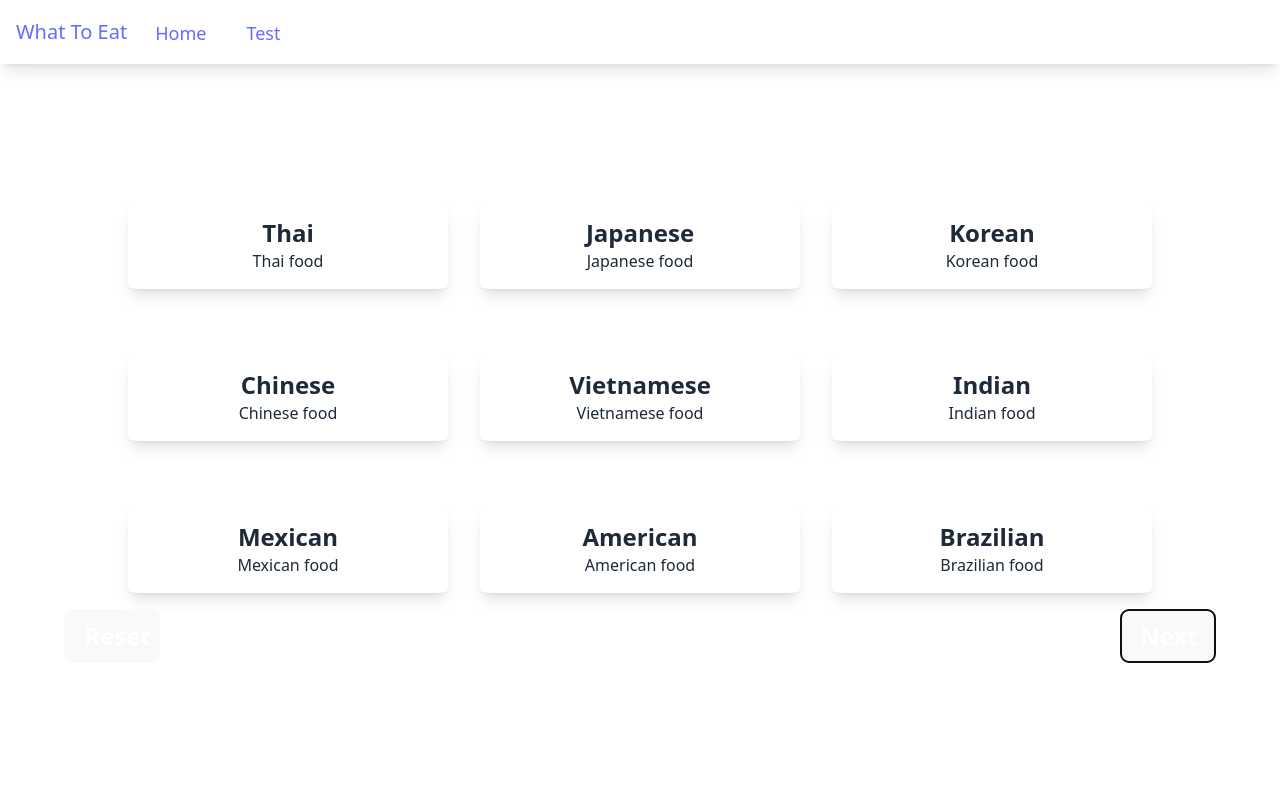
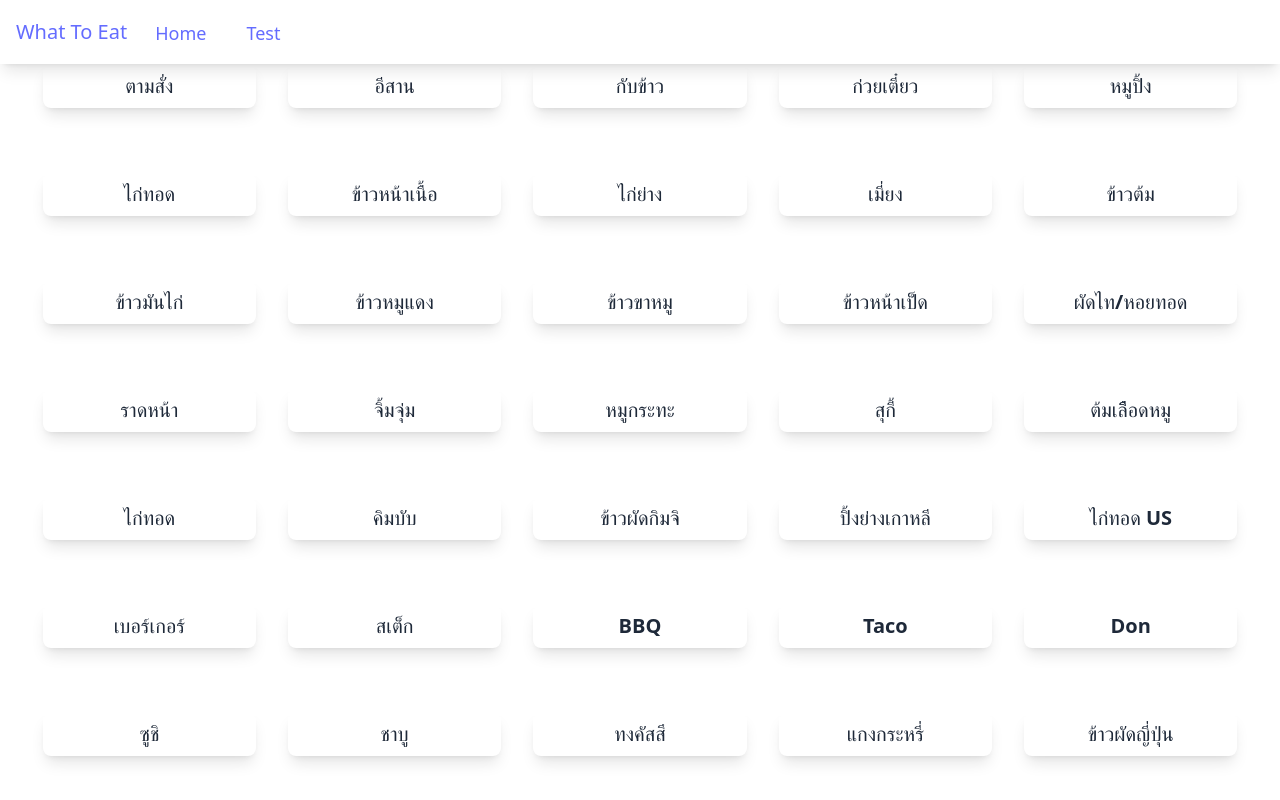
Before and after one commit to dragonkorn/what-to-eat, a React (Vite) app: page / in a window 1280 px wide. Both pictures are taken after a click on the button "Next". Shown: the top 800 px of the page. Built offline with nearby package versions, Linux system fonts and the light colour scheme.

Commit message:
feat: display sub categories

```diff
--- /dev/null
+++ b/src/components/CategoryForm.jsx
@@ -0,0 +1,39 @@
+import Category from "./Category"
+
+const CategoryForm = ({
+  categories,
+  selectedCategories,
+  onClickCategory,
+  onClickReset,
+  onClickNext,
+}) => {
+  return (
+    <div>
+      <div className="flex flex-wrap gap-0 justify-center">
+        {categories.map((category) => (
+          <Category
+            key={category.id}
+            category={category}
+            state={selectedCategories[category.id]}
+            handleClick={() => onClickCategory(category.id)}
+          />
+        ))}
+      </div>
+
+      <div className="flex justify-between ml-16 mr-16 mt-16">
+        <button className="bg-blue-500 text-white p-2 rounded-md w-24" onClick={onClickReset}>
+          <div className="text-xl font-bold">
+            Reset
+          </div>
+        </button>
+        <button className="bg-blue-500 text-white p-2 rounded-md w-24" onClick={onClickNext}>
+          <div className="text-xl font-bold">
+            Next
+          </div>
+        </button>
+      </div>
+    </div>
+  )
+}
+
+export default CategoryForm
--- /dev/null
+++ b/src/components/SubCategory.jsx
@@ -0,0 +1,21 @@
+import { SelectState } from "../entities/enum.js/SelectState";
+
+function SubCategory({ category, state, handleClick }) {
+  const textClass = state === SelectState.SELECTED ? 'text-selected' : state === SelectState.UNSELECTED ? 'text-unselected' : 'text-gray-800';
+  const cardClass = state === SelectState.SELECTED ? 'card-selected' : state === SelectState.UNSELECTED ? 'card-unselected' : 'bg-white';
+  return (
+  <div
+    className={`mt-16 mx-4 w-1/6 flex items-center shadow-lg rounded-lg p-2 bg-white
+      ${cardClass}
+    `}
+    onClick={handleClick}
+  >
+    <div className="w-full flex flex-col items-center justify-center">
+      <div className={`w-full text-xl font-bold text-center ${textClass}`}>
+        {category.name}
+      </div>
+    </div>
+  </div>);
+}
+
+export default SubCategory;
--- /dev/null
+++ b/src/components/SubCategoryForm.jsx
@@ -0,0 +1,45 @@
+import SubCategory from "./SubCategory"
+
+const SubCategoryForm = ({
+  categories,
+  selectedCategories,
+  onClickCategory,
+  onClickBack,
+  onClickReset,
+  onClickNext,
+}) => {
+  return (
+    <div>
+      <div className="flex flex-wrap gap-0 justify-center">
+        {categories.map((category) => (
+          <SubCategory
+            key={category.id}
+            category={category}
+            state={selectedCategories[category.id]}
+            handleClick={() => onClickCategory(category.id)}
+          />
+        ))}
+      </div>
+
+      <div className="flex justify-between ml-16 mr-16 mt-16">
+        <button className="bg-blue-500 text-white p-2 rounded-md w-24" onClick={onClickBack}>
+          <div className="text-xl font-bold">
+            Back
+          </div>
+        </button>
+        <button className="bg-blue-500 text-white p-2 rounded-md w-24" onClick={onClickReset}>
+          <div className="text-xl font-bold">
+            Reset
+          </div>
+        </button>
+        <button className="bg-blue-500 text-white p-2 rounded-md w-24" onClick={onClickNext}>
+          <div className="text-xl font-bold">
+            Next
+          </div>
+        </button>
+      </div>
+    </div>
+  )
+}
+
+export default SubCategoryForm
--- a/src/pages/TestPage.jsx
+++ b/src/pages/TestPage.jsx
@@ -2,16 +2,23 @@ import React, { useState } from 'react'
 import Category from '../components/Category'
 import categoriesData from '../entities/data/CategoriesData'
 import { SelectState } from '../entities/enum.js/SelectState'
+import CategoryForm from '../components/CategoryForm'
+import SubCategoryForm from '../components/SubCategoryForm'
+import subCategoriesData from '../entities/data/SubCategoriesData'
 
 function TestPage() {
+  const [currentPage, setCurrentPage] = useState(1)
+  // Categories
   const [categories, setCategories] = useState(categoriesData)
-  // make map<String, SelectState> for selected categories
   const [selectedCategories, setSelectedCategories] = useState(
     categories.reduce((acc, category) => {
       acc[category.id] = SelectState.NEUTRAL
       return acc
     }, {})
   )
+  /// Sub Categories
+  const [subCategories, setSubCategories] = useState()
+  const [selectedSubCategories, setSelectedSubCategories] = useState({})
 
   const onClickCategory = (categoryId) => {
     let currentState = selectedCategories[categoryId]
@@ -30,35 +37,75 @@ function TestPage() {
   }
 
   const onClickNext = () => {
-    console.log(selectedCategories)
+    let finalSelectedCategories = []
+    for (let key in selectedCategories) {
+      if (selectedCategories[key] === SelectState.SELECTED) {
+        finalSelectedCategories.push(key)
+      }
+    }
+
+    if (finalSelectedCategories.length === 0) {
+      for (let key in selectedCategories) {
+        if (selectedCategories[key] === SelectState.NEUTRAL) {
+          finalSelectedCategories.push(key)
+        }
+      }
+    }
+
+    console.log(finalSelectedCategories)
+    let subCategories = subCategoriesData.filter(subCategory => finalSelectedCategories.includes(subCategory.categoryId))
+    setSubCategories(subCategories)
+    setSelectedSubCategories(subCategories.reduce((acc, subCategory) => {
+      acc[subCategory.id] = SelectState.NEUTRAL
+      return acc
+    }, {}))
+    setCurrentPage(2)
+  }
+
+  const onClickBack = () => {
+    setCurrentPage(1)
+  }
+
+  const onClickSubCategory = (subCategoryId) => {
+    let currentState = selectedSubCategories[subCategoryId]
+    let newState = currentState === SelectState.UNSELECTED ? SelectState.NEUTRAL : currentState + 1
+    setSelectedSubCategories({
+      ...selectedSubCategories,
+      [subCategoryId]: newState
+    })
+  }
+
+  const onClickResetSubCategory = () => {
+    setSelectedSubCategories(subCategories.reduce((acc, subCategory) => {
+      acc[subCategory.id] = SelectState.NEUTRAL
+      return acc
+    }, {}))
   }
 
   return (
     <div>
-      <div className="flex flex-wrap gap-0 justify-center">
-        {categories.map((category) => (
-          <Category
-            key={category.id}
-            category={category}
-            state={selectedCategories[category.id]}
-            handleClick={() => onClickCategory(category.id)}
-          />
-        ))}
-      </div>
+      {currentPage === 1 && (
+        <CategoryForm
+          categories={categories}
+          selectedCategories={selectedCategories}
+          onClickCategory={onClickCategory}
+          onClickReset={onClickReset}
+          onClickNext={onClickNext}
+        />
+      )}
+      {currentPage === 2 && (
+        <SubCategoryForm
+          categories={subCategories}
+          selectedCategories={selectedSubCategories}
+          onClickCategory={onClickSubCategory}
+          onClickReset={onClickResetSubCategory}
+          onClickBack={onClickBack}
+          onClickNext={onClickNext}
+        />
+      )}
+    </div>
 
-      <div className="flex justify-between ml-16 mr-16 mt-4">
-        <button className="bg-blue-500 text-white p-2 rounded-md w-24 text-2xl" onClick={onClickReset}>
-          <div className="text-2xl font-bold">
-            Reset
-          </div>
-        </button>
-        <button className="bg-blue-500 text-white p-2 rounded-md w-24 text-2xl" onClick={onClickNext}>
-          <div className="text-2xl font-bold">
-            Next
-          </div>
-        </button>
-      </div>
-    </div>
+
   )
 }
 
```
